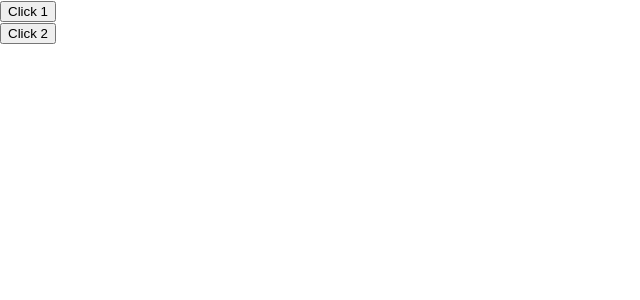
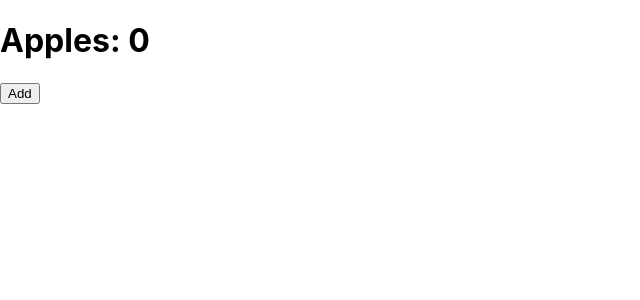
Before and after one commit to f3rcho/react-course, a React (Create React App) app: page / in a window 1280 px wide. Shown: the top 300 px of the page, without its empty margins (0-640 px from the left). Built offline with nearby package versions, Linux system fonts and the light colour scheme.

Commit message:
State-Events 7

```diff
--- a/src/components/Button.jsx
+++ b/src/components/Button.jsx
@@ -1,13 +1,22 @@
 import React from 'react'
+export class Button extends React.Component {
+    state = {
+        count: 0,
+    }
+    handleClick = () => {
+        this.setState({
+            count: this.state.count + 1,
+        })
+    }
+    render() {
+        const { count } = this.state;
+        return (
+            <div>
+                <h1>Apples: {count} </h1>
+                <button type="button" onClick={this.handleClick}>Add</button>
+            </div>
+        );
+    };
+};
 
-const Button = props => {
-    //destructuring
-    const { text, text2 } = props;
-    return(
-        <div>
-            {/* <button type="button">{props.text}</button> */}
-            <button type="button">{text} {text2} </button>
-        </div>
-    )
-};
-export default Button
+export default Button;
--- a/src/index.js
+++ b/src/index.js
@@ -9,7 +9,6 @@ import * as serviceWorker from './serviceWorker';
 ReactDOM.render(
   <React.StrictMode>
     <Button text="Click 1"/>
-    <Button text2="Click 2"/>
   </React.StrictMode>,
   document.getElementById('root')
 );
```
